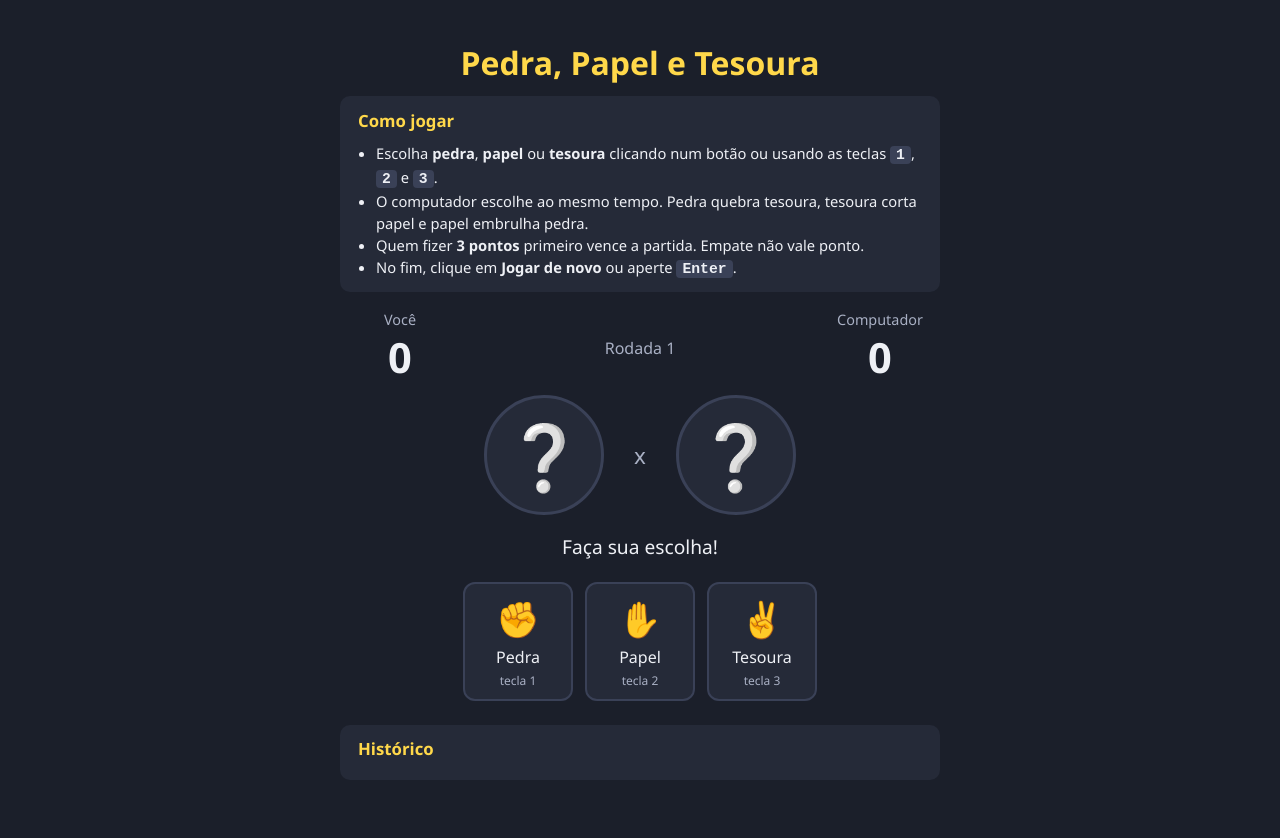
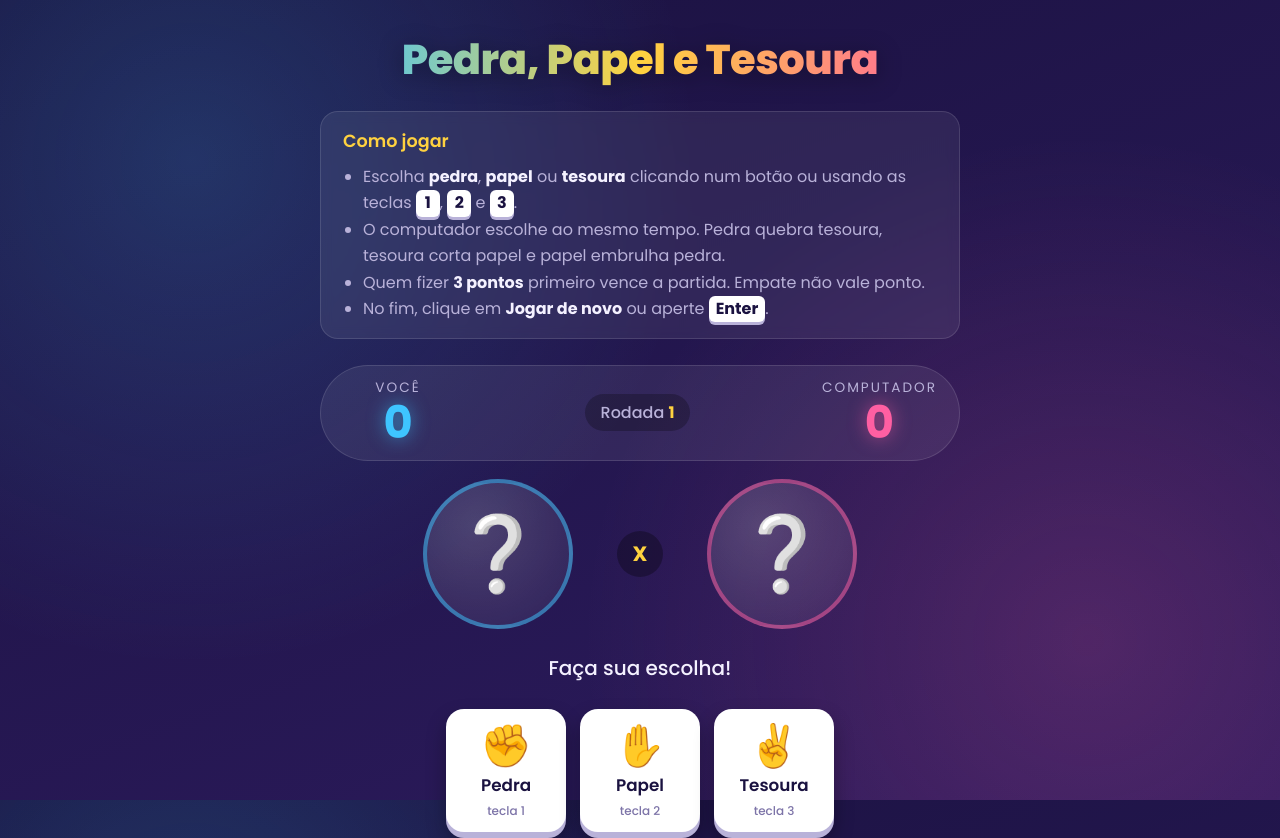
Before and after one commit to EnzoCoutinh0/C3-Pedra-Papel, a plain HTML site: page index.html in a window 1280 px wide. Shown: the top 838 px of the page. Before the commit the page ends 800 px from the top, so only its background shows below. Drawn offline with Linux system fonts and the light colour scheme.

Commit message:
Atualização do estilo da pagina

```diff
--- a/css/estilo.css
+++ b/css/estilo.css
@@ -1,3 +1,19 @@
+/* ===== Cores e medidas usadas no site todo ===== */
+:root {
+  --fundo-1: #1a1240;
+  --fundo-2: #2d1b5e;
+  --cartao: rgba(255, 255, 255, 0.07);
+  --borda: rgba(255, 255, 255, 0.12);
+  --texto: #f4f1ff;
+  --texto-fraco: #b9b2d9;
+  --amarelo: #ffd23f;
+  --azul: #3ec5ff;   /* cor do jogador */
+  --rosa: #ff5fa2;   /* cor do computador */
+  --verde: #4ee08a;
+  --vermelho: #ff5c6c;
+  --raio: 18px;
+}
+
 * {
   box-sizing: border-box;
 }
@@ -5,214 +21,388 @@
 body {
   margin: 0;
   min-height: 100vh;
-  background: #1b1f2a;
-  color: #eef0f5;
-  font-family: "Segoe UI", Roboto, Arial, sans-serif;
+  color: var(--texto);
+  font-family: "Poppins", "Segoe UI", Arial, sans-serif;
+  background:
+    radial-gradient(circle at 15% 20%, rgba(62, 197, 255, 0.18), transparent 40%),
+    radial-gradient(circle at 85% 80%, rgba(255, 95, 162, 0.18), transparent 40%),
+    linear-gradient(160deg, var(--fundo-1), var(--fundo-2));
+  background-attachment: fixed;
   display: flex;
   justify-content: center;
 }
 
 .jogo {
   width: 100%;
-  max-width: 640px;
-  padding: 20px;
+  max-width: 680px;
+  padding: 28px 20px 40px;
   text-align: center;
 }
 
+/* ===== Título ===== */
 h1 {
-  color: #ffd84a;
-  margin-bottom: 12px;
+  margin: 0 0 20px;
+  font-size: clamp(1.8rem, 6vw, 2.6rem);
+  font-weight: 800;
+  letter-spacing: -0.5px;
+  background: linear-gradient(90deg, var(--azul), var(--amarelo), var(--rosa));
+  -webkit-background-clip: text;
+  background-clip: text;
+  color: transparent;
+  filter: drop-shadow(0 4px 12px rgba(0, 0, 0, 0.35));
 }
 
 h2 {
-  font-size: 1.05rem;
-  margin: 0 0 8px;
-  color: #ffd84a;
+  margin: 0 0 10px;
+  font-size: 1.1rem;
+  font-weight: 600;
+  color: var(--amarelo);
 }
 
-.instrucoes {
+/* ===== Cartões (instruções e histórico) ===== */
+.instrucoes,
+.historico {
   text-align: left;
-  background: #252a38;
-  border-radius: 10px;
-  padding: 12px 18px;
-  font-size: 0.92rem;
-  line-height: 1.5;
+  background: var(--cartao);
+  border: 1px solid var(--borda);
+  border-radius: var(--raio);
+  padding: 16px 22px;
+  backdrop-filter: blur(6px);
 }
 
 .instrucoes ul {
   margin: 0;
-  padding-left: 18px;
+  padding-left: 20px;
+  line-height: 1.65;
+  color: var(--texto-fraco);
+}
+
+.instrucoes strong {
+  color: var(--texto);
 }
 
 kbd {
-  background: #3a4157;
-  border-radius: 4px;
-  padding: 1px 6px;
-  font-weight: bold;
+  display: inline-block;
+  min-width: 24px;
+  padding: 0 7px;
+  border-radius: 6px;
+  background: #fff;
+  color: var(--fundo-1);
+  font-family: inherit;
+  font-weight: 700;
+  text-align: center;
+  box-shadow: 0 3px 0 #b9b2d9;
 }
 
-/* Placar */
+/* ===== Placar ===== */
 .placar {
   display: flex;
   justify-content: space-between;
   align-items: center;
-  margin: 18px 0 10px;
+  margin: 26px 0 18px;
+  padding: 12px 22px;
+  background: var(--cartao);
+  border: 1px solid var(--borda);
+  border-radius: 999px;
 }
 
 .lado {
   display: flex;
   flex-direction: column;
-  width: 120px;
+  min-width: 110px;
 }
 
 .rotulo {
-  color: #a9b0c4;
-  font-size: 0.9rem;
+  font-size: 0.85rem;
+  text-transform: uppercase;
+  letter-spacing: 2px;
+  color: var(--texto-fraco);
 }
 
 .pontos {
-  font-size: 2.6rem;
-  font-weight: bold;
+  font-size: 2.8rem;
+  font-weight: 700;
+  line-height: 1.1;
+}
+
+.lado:first-child .pontos {
+  color: var(--azul);
+  text-shadow: 0 0 18px rgba(62, 197, 255, 0.6);
+}
+
+.lado:last-child .pontos {
+  color: var(--rosa);
+  text-shadow: 0 0 18px rgba(255, 95, 162, 0.6);
 }
 
 .rodada {
-  color: #a9b0c4;
+  padding: 6px 16px;
+  border-radius: 999px;
+  background: rgba(0, 0, 0, 0.25);
+  color: var(--texto-fraco);
+  font-weight: 500;
 }
 
-/* Arena com as mãos */
+#numero-rodada {
+  color: var(--amarelo);
+  font-weight: 700;
+}
+
+/* ===== Arena com as mãos ===== */
 .arena {
   display: flex;
   justify-content: center;
   align-items: center;
-  gap: 30px;
+  gap: clamp(16px, 6vw, 44px);
 }
 
 .mao {
-  width: 120px;
-  height: 120px;
-  font-size: 4rem;
-  background: #252a38;
-  border: 3px solid #3a4157;
+  width: clamp(110px, 28vw, 150px);
+  height: clamp(110px, 28vw, 150px);
+  font-size: clamp(3.4rem, 9vw, 4.6rem);
   border-radius: 50%;
   display: flex;
   align-items: center;
   justify-content: center;
+  background: radial-gradient(circle at 35% 30%, rgba(255, 255, 255, 0.18), rgba(255, 255, 255, 0.04));
+  border: 4px solid var(--borda);
+  transition: transform 0.25s ease, border-color 0.25s ease, box-shadow 0.25s ease, filter 0.25s ease;
+}
+
+#mao-jogador {
+  border-color: rgba(62, 197, 255, 0.5);
+}
+
+#mao-computador {
+  border-color: rgba(255, 95, 162, 0.5);
 }
 
 .mao.venceu {
-  border-color: #3fcf6a;
+  border-color: var(--verde);
+  box-shadow: 0 0 0 6px rgba(78, 224, 138, 0.15), 0 0 32px rgba(78, 224, 138, 0.55);
+  transform: scale(1.08);
 }
 
 .mao.perdeu {
-  border-color: #e5484d;
-  opacity: 0.6;
+  border-color: var(--vermelho);
+  filter: grayscale(0.8) brightness(0.75);
+  transform: scale(0.92);
 }
 
 .mao.empatou {
-  border-color: #ffd84a;
+  border-color: var(--amarelo);
+  box-shadow: 0 0 26px rgba(255, 210, 63, 0.45);
 }
 
 .mao.sacudindo {
-  animation: sacudir 0.4s ease;
+  animation: sacudir 0.45s ease;
 }
 
 @keyframes sacudir {
-  0%, 100% { transform: translateY(0); }
-  25% { transform: translateY(-14px); }
-  50% { transform: translateY(0); }
-  75% { transform: translateY(-8px); }
+  0%, 100% { translate: 0 0; rotate: 0deg; }
+  25% { translate: 0 -16px; rotate: -8deg; }
+  50% { translate: 0 0; rotate: 0deg; }
+  75% { translate: 0 -8px; rotate: 6deg; }
 }
 
 .versus {
-  font-size: 1.4rem;
-  color: #a9b0c4;
+  font-size: 1.3rem;
+  font-weight: 700;
+  color: var(--amarelo);
+  width: 46px;
+  height: 46px;
+  line-height: 46px;
+  border-radius: 50%;
+  background: rgba(0, 0, 0, 0.3);
+  text-transform: uppercase;
 }
 
+/* ===== Mensagem do resultado ===== */
 .mensagem {
-  font-size: 1.2rem;
   min-height: 1.6em;
-  margin: 18px 0;
+  margin: 24px auto;
+  font-size: 1.25rem;
+  font-weight: 500;
+}
+
+.mensagem.vitoria,
+.mensagem.derrota {
+  display: inline-block;
+  padding: 10px 22px;
+  border-radius: 999px;
+  font-weight: 700;
+  animation: aparecer 0.35s ease;
 }
 
 .mensagem.vitoria {
-  color: #3fcf6a;
-  font-weight: bold;
+  color: var(--fundo-1);
+  background: var(--verde);
+  box-shadow: 0 0 28px rgba(78, 224, 138, 0.5);
 }
 
 .mensagem.derrota {
-  color: #e5484d;
-  font-weight: bold;
+  color: #fff;
+  background: var(--vermelho);
+  box-shadow: 0 0 28px rgba(255, 92, 108, 0.45);
 }
 
-/* Botões de escolha */
+@keyframes aparecer {
+  from { transform: scale(0.7); opacity: 0; }
+  to { transform: scale(1); opacity: 1; }
+}
+
+/* ===== Botões de escolha ===== */
 .escolhas {
   display: flex;
   justify-content: center;
-  gap: 12px;
+  flex-wrap: wrap;
+  gap: 14px;
 }
 
 .botao-escolha {
-  background: #252a38;
-  color: inherit;
-  border: 2px solid #3a4157;
-  border-radius: 12px;
-  padding: 10px 16px;
-  font: inherit;
-  cursor: pointer;
+  width: 120px;
+  padding: 14px 10px 12px;
   display: flex;
   flex-direction: column;
   align-items: center;
   gap: 4px;
-  width: 110px;
+  font: inherit;
+  font-size: 1.05rem;
+  font-weight: 600;
+  color: var(--fundo-1);
+  background: #fff;
+  border: none;
+  border-radius: var(--raio);
+  box-shadow: 0 6px 0 #b9b2d9, 0 10px 20px rgba(0, 0, 0, 0.3);
+  cursor: pointer;
+  transition: transform 0.12s ease, box-shadow 0.12s ease, background 0.2s ease;
 }
 
 .botao-escolha:hover:not(:disabled) {
-  border-color: #ffd84a;
-  transform: translateY(-2px);
+  background: var(--amarelo);
+  box-shadow: 0 6px 0 #c99a00, 0 12px 24px rgba(0, 0, 0, 0.35);
+  transform: translateY(-3px);
+}
+
+/* efeito de "apertar" o botão */
+.botao-escolha:active:not(:disabled) {
+  transform: translateY(4px);
+  box-shadow: 0 2px 0 #c99a00, 0 4px 10px rgba(0, 0, 0, 0.3);
+}
+
+.botao-escolha:focus-visible {
+  outline: 3px solid var(--azul);
+  outline-offset: 3px;
 }
 
 .botao-escolha:disabled {
-  opacity: 0.4;
+  opacity: 0.35;
   cursor: not-allowed;
+  box-shadow: 0 6px 0 #b9b2d9;
 }
 
 .icone {
-  font-size: 2.2rem;
+  font-size: 2.6rem;
+  line-height: 1.1;
 }
 
 .tecla {
   font-size: 0.75rem;
-  color: #a9b0c4;
+  font-weight: 500;
+  color: #7d74a8;
 }
 
+/* ===== Botão "Jogar de novo" ===== */
 .botao-reiniciar {
-  margin-top: 16px;
-  background: #ffd84a;
-  color: #1b1f2a;
+  margin-top: 22px;
+  padding: 14px 34px;
+  font: inherit;
+  font-size: 1.15rem;
+  font-weight: 700;
+  color: var(--fundo-1);
+  background: var(--amarelo);
   border: none;
-  border-radius: 8px;
-  padding: 12px 24px;
-  font: inherit;
-  font-weight: bold;
+  border-radius: 999px;
+  box-shadow: 0 6px 0 #c99a00, 0 0 30px rgba(255, 210, 63, 0.45);
   cursor: pointer;
+  animation: pulsar 1.4s ease-in-out infinite;
 }
 
-/* Histórico */
+.botao-reiniciar:active {
+  transform: translateY(4px);
+  box-shadow: 0 2px 0 #c99a00;
+}
+
+@keyframes pulsar {
+  0%, 100% { scale: 1; }
+  50% { scale: 1.06; }
+}
+
+/* ===== Histórico ===== */
 .historico {
-  margin-top: 24px;
-  text-align: left;
-  background: #252a38;
-  border-radius: 10px;
-  padding: 12px 18px;
+  margin-top: 30px;
 }
 
 .historico ol {
   margin: 0;
-  padding-left: 22px;
+  padding: 0;
+  list-style: none;
+  counter-reset: rodada;
+  display: flex;
+  flex-direction: column;
+  gap: 6px;
+  max-height: 240px;
+  overflow-y: auto;
+}
+
+.historico ol:empty::before {
+  content: "Nenhuma rodada ainda.";
+  color: var(--texto-fraco);
   font-size: 0.9rem;
-  line-height: 1.6;
+}
+
+.historico li {
+  counter-increment: rodada;
+  padding: 8px 14px;
+  border-radius: 10px;
+  background: rgba(0, 0, 0, 0.22);
+  font-size: 0.95rem;
+  animation: aparecer 0.3s ease;
+}
+
+.historico li::before {
+  content: "Rodada " counter(rodada) " · ";
+  color: var(--amarelo);
+  font-weight: 600;
 }
 
 .oculto {
   display: none;
 }
+
+/* ===== Telas pequenas (celular) ===== */
+@media (max-width: 480px) {
+  .placar {
+    padding: 10px 14px;
+  }
+
+  .lado {
+    min-width: 80px;
+  }
+
+  .pontos {
+    font-size: 2.2rem;
+  }
+
+  .botao-escolha {
+    width: 96px;
+  }
+}
+
+/* Respeita quem prefere menos animação */
+@media (prefers-reduced-motion: reduce) {
+  * {
+    animation: none !important;
+    transition: none !important;
+  }
+}
--- a/index.html
+++ b/index.html
@@ -4,6 +4,9 @@
   <meta charset="UTF-8">
   <meta name="viewport" content="width=device-width, initial-scale=1.0">
   <title>Pedra, Papel e Tesoura</title>
+  <link rel="preconnect" href="https://fonts.googleapis.com">
+  <link rel="preconnect" href="https://fonts.gstatic.com" crossorigin>
+  <link href="https://fonts.googleapis.com/css2?family=Poppins:wght@400;500;600;700;800&display=swap" rel="stylesheet">
   <link rel="stylesheet" href="css/estilo.css">
 </head>
 <body>
```
Also changed, not shown: 1 other file.
